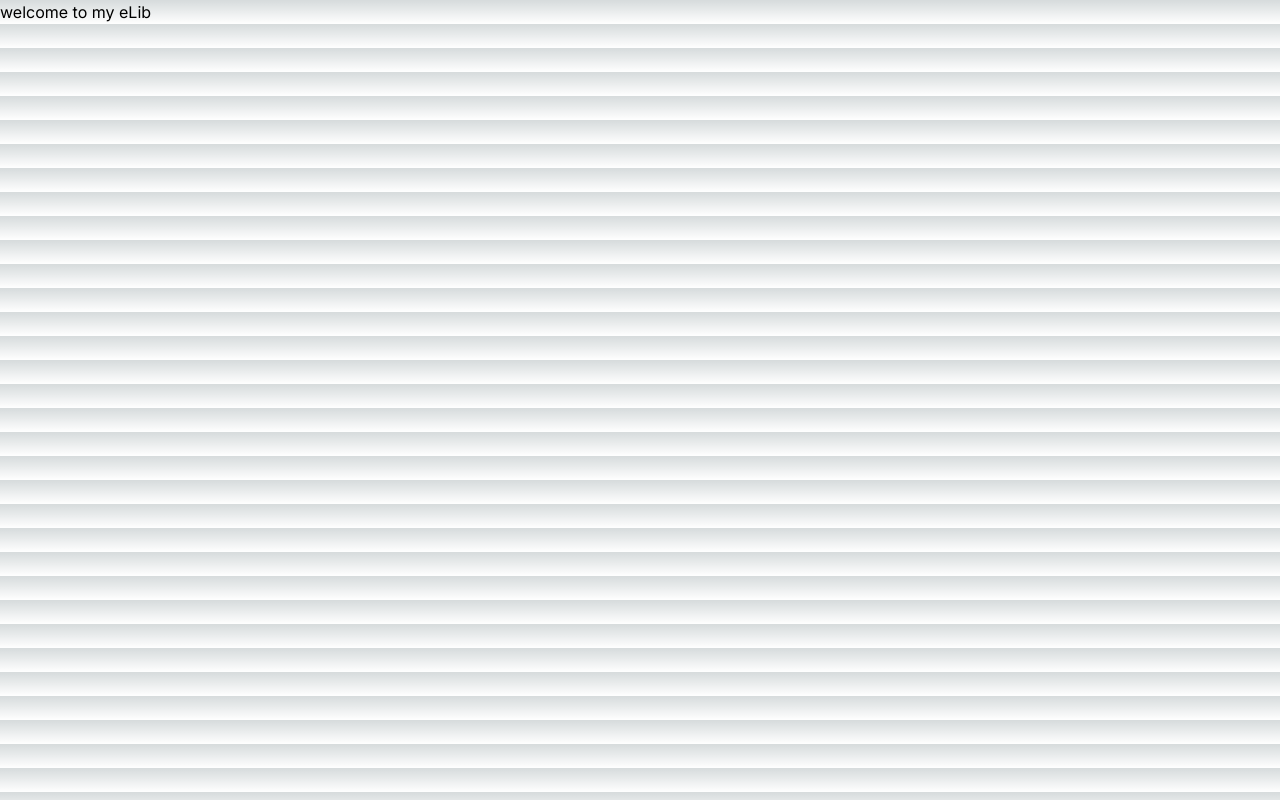
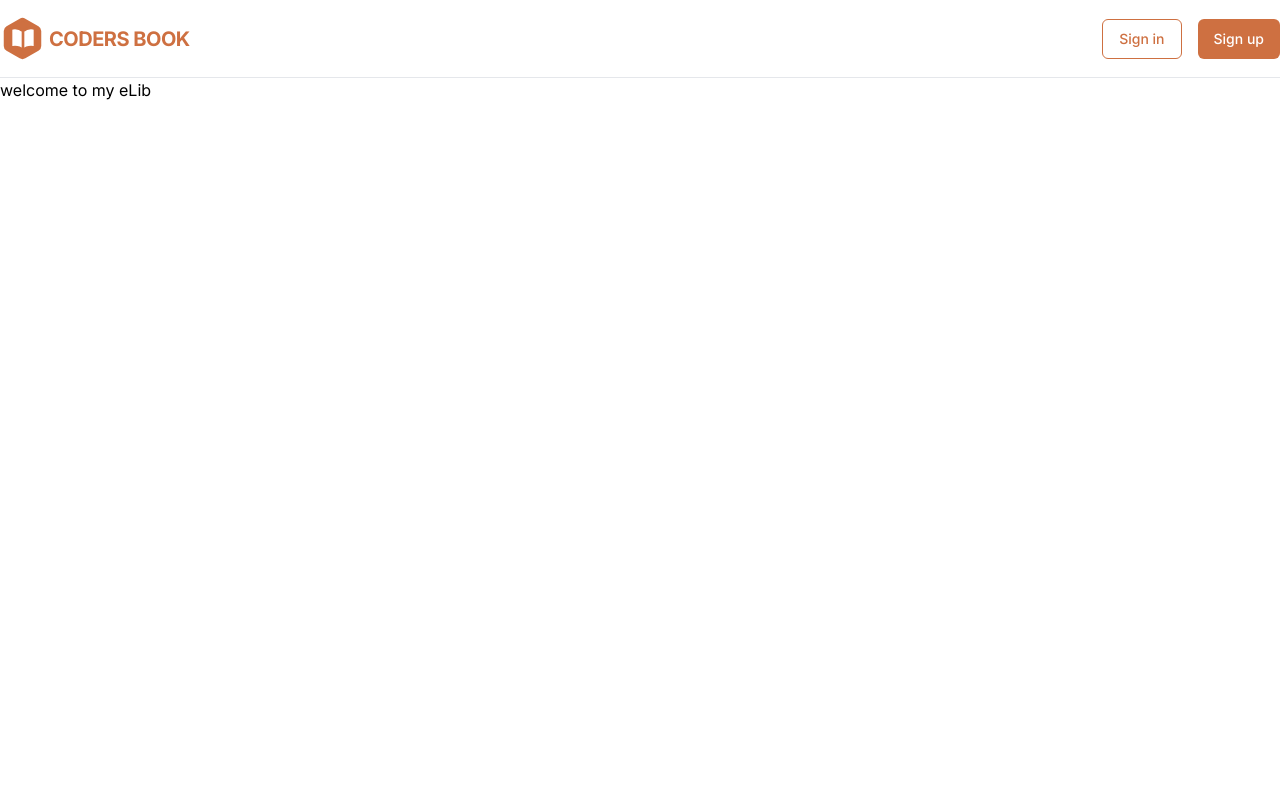
Before and after one commit to mdanas2123/e-lib_frontend, a Next.js app: page / in a window 1280 px wide. Built offline with nearby package versions, Linux system fonts and the light colour scheme.

Commit message:
add navbar

```diff
--- a/src/app/globals.css
+++ b/src/app/globals.css
@@ -1,33 +1,3 @@
 @tailwind base;
 @tailwind components;
 @tailwind utilities;
-
-:root {
-  --foreground-rgb: 0, 0, 0;
-  --background-start-rgb: 214, 219, 220;
-  --background-end-rgb: 255, 255, 255;
-}
-
-@media (prefers-color-scheme: dark) {
-  :root {
-    --foreground-rgb: 255, 255, 255;
-    --background-start-rgb: 0, 0, 0;
-    --background-end-rgb: 0, 0, 0;
-  }
-}
-
-body {
-  color: rgb(var(--foreground-rgb));
-  background: linear-gradient(
-      to bottom,
-      transparent,
-      rgb(var(--background-end-rgb))
-    )
-    rgb(var(--background-start-rgb));
-}
-
-@layer utilities {
-  .text-balance {
-    text-wrap: balance;
-  }
-}
--- a/src/app/layout.tsx
+++ b/src/app/layout.tsx
@@ -1,6 +1,7 @@
 import type { Metadata } from "next";
 import { Inter } from "next/font/google";
 import "./globals.css";
+import Navbar from "@/components/Navbar";
 
 const inter = Inter({ subsets: ["latin"] });
 
@@ -16,7 +17,10 @@
 }>) {
   return (
     <html lang="en">
-      <body className={inter.className}>{children}</body>
+      <body className={inter.className}>
+        <Navbar/>
+        {children}
+        </body>
     </html>
   );
 }
--- a/src/app/page.tsx
+++ b/src/app/page.tsx
@@ -1,4 +1,3 @@
-import Image from "next/image";
 
 export default function Home() {
   return (
--- /dev/null
+++ b/src/components/Navbar.tsx
@@ -0,0 +1,66 @@
+import Link from 'next/link';
+import React from 'react';
+
+const Navbar = () => {
+    return (
+        <nav className="border-b">
+            <div className="max-w-7xl mx-auto flex items-center justify-between py-4">
+                <div>
+                    <Link href={'/'}>
+                        <div className="flex items-center gap-1">
+                            <div className="relative">
+                                <Hexagon />
+                                <BookIcon />
+                            </div>
+                            <span className="text-xl font-bold uppercase tracking-tight text-primary-500">
+                                Coders Book
+                            </span>
+                        </div>
+                    </Link>
+                </div>
+                <div className="flex items-center gap-4">
+                    <button className="h-10 rounded-md border border-primary-500 px-4 py-2 text-sm font-medium text-primary-500 transition-all hover:border-primary-100 hover:bg-primary-100 active:border-primary-200 active:bg-primary-200">
+                        Sign in
+                    </button>
+                    <button className="h-10 rounded-md bg-primary-500 px-4 py-2 text-sm font-medium text-white transition-all hover:bg-primary-600 active:bg-primary-700">
+                        Sign up
+                    </button>
+                </div>
+            </div>
+        </nav>
+    );
+};
+
+export default Navbar;
+
+const Hexagon = () => (
+    <svg
+        xmlns="http://www.w3.org/2000/svg"
+        width="45"
+        height="45"
+        viewBox="0 0 24 24"
+        fill="#ce7041"
+        stroke="#ce7041"
+        strokeWidth="2"
+        strokeLinecap="round"
+        strokeLinejoin="round"
+        className="lucide lucide-hexagon">
+        <path d="M21 16V8a2 2 0 0 0-1-1.73l-7-4a2 2 0 0 0-2 0l-7 4A2 2 0 0 0 3 8v8a2 2 0 0 0 1 1.73l7 4a2 2 0 0 0 2 0l7-4A2 2 0 0 0 21 16z" />
+    </svg>
+);
+
+const BookIcon = () => (
+    <svg
+        xmlns="http://www.w3.org/2000/svg"
+        fill="#fff"
+        viewBox="0 0 24 24"
+        strokeWidth={2}
+        stroke="#ce7041"
+        className="absolute left-1/2 top-1/2 h-8 w-8 -translate-x-1/2 -translate-y-1/2 transform">
+        <path
+            strokeLinecap="round"
+            strokeLinejoin="round"
+            d="M12 6.042A8.967 8.967 0 0 0 6 3.75c-1.052 0-2.062.18-3 .512v14.25A8.987 8.987 0 0 1 6 18c2.305 0 4.408.867 6 2.292m0-14.25a8.966 8.966 0 0 1 6-2.292c1.052 0 2.062.18 3 .512v14.25A8.987 8.987 0 0 0 18 18a8.967 8.967 0 0 0-6 2.292m0-14.25v14.25"
+        />
+    </svg>
+);
--- a/tailwind.config.ts
+++ b/tailwind.config.ts
@@ -13,6 +13,21 @@
         "gradient-conic":
           "conic-gradient(from 180deg at 50% 50%, var(--tw-gradient-stops))",
       },
+      colors: {
+        primary: {
+          50: '#fcf6f0',
+          100: '#f7eadd',
+          200: '#eed2ba',
+          300: '#e3b28e',
+          400: '#d78d60',
+          500: '#ce7041',
+          600: '#bf5a36',
+          700: '#9f462f',
+          800: '#803a2c',
+          900: '#683226',
+          950: '#381712',
+        },
+      },
     },
   },
   plugins: [],
```
